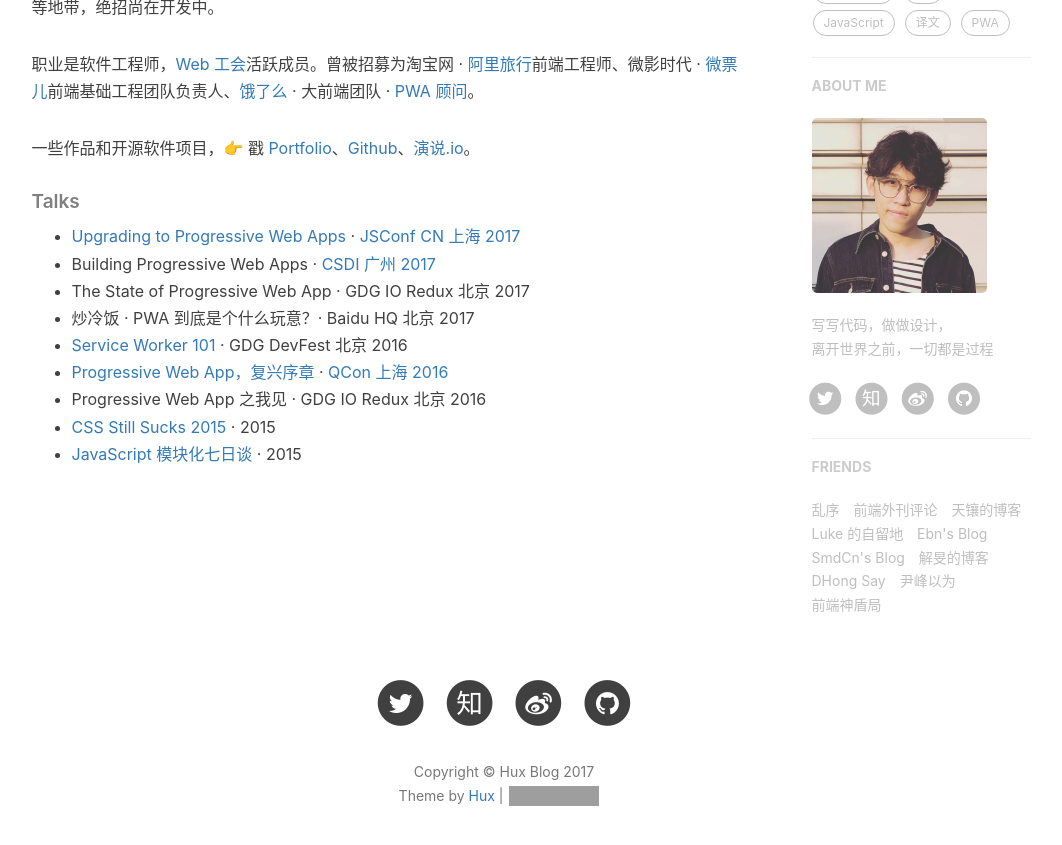
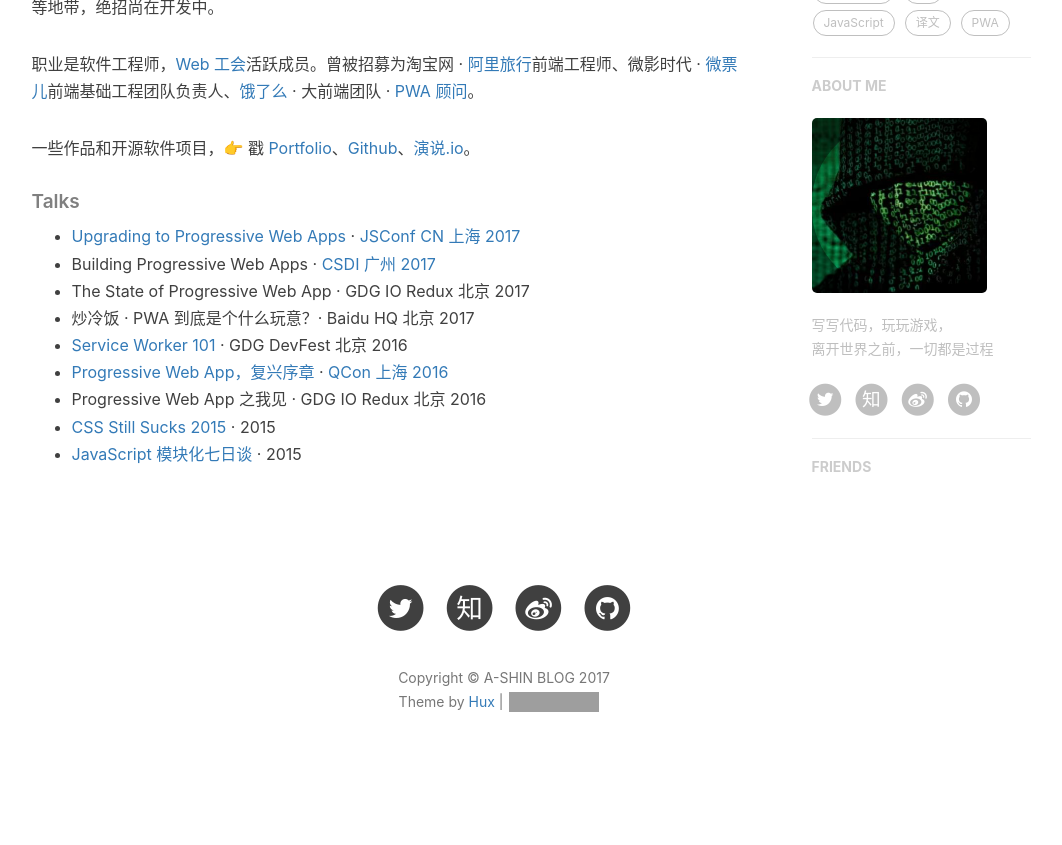
Before and after one commit to huangx916/huangx916.github.io, a Jekyll site: the page built from about.html, in a window 1280 px wide and 900 px high, scrolled down 636 px. Shown: the top 845 px of the window, without its empty margins (136-1198 px from the left). Built offline with Jekyll 4.4.1, drawn with Linux system fonts in a browser that asks for light colours; nearby versions of some CDN libraries; comment, search, counter and statistics services are not loaded; after the commit the page ends 1441 px from its top, so only the background shows below that; some of the changed lines change nothing that is shown; grey boxes are pictures that could not be loaded.

Commit message:
test blog

```diff
--- a/_config.yml
+++ b/_config.yml
@@ -1,22 +1,22 @@
 # Site settings
-title: Hux Blog
-SEOTitle: 黄玄的博客 | Hux Blog
+title: A-SHIN BLOG
+SEOTitle: A-SHIN的博客 | A-SHIN BLOG
 header-img: img/home-bg.jpg
-email: huxpro@gmail.com
-description: "关于前端与设计、黑客与画家 | 黄玄，Web & Mobile Lover，Software Engineer，UX Designer | 这里是 @Hux黄玄 的个人博客，与你一起发现更大的世界。"
-keyword: "黄玄, Hux黄玄, Hux, 鬼栈, huxpro, @huxpro, 黄玄的博客, Hux Blog, 博客, 个人网站, 互联网, Web, JavaScript, 前端, 设计"
-url: "https://huangxuan.me"              # your host, for absolute URL
+email: huangx916@163.com
+description: "游戏引擎、图形渲染 | A-SHIN，GameEngine Lover，Software | 这里是 @A-SHIN 的个人博客，与你一起发现更大的世界。"
+keyword: "A-SHIN, huangx916, Game, GameEngine, Graphics, Rendering"
+url: "https://huangx916.github.io/"              # your host, for absolute URL
 baseurl: ""                             # for example, '/blog' if your blog hosted on 'host/blog'
 
 
 
 # SNS settings
 RSS: false
-weibo_username:     huxpro
-zhihu_username:     huxpro
-github_username:    huxpro
-twitter_username:   huxpro
-#facebook_username:  huxpro
+weibo_username:     huangx916
+zhihu_username:     huangx916
+github_username:    huangx916
+twitter_username:   huangx916
+#facebook_username:  huangx916
 # linkedin_username:  firstname-lastname-idxxxx
 
 
@@ -48,7 +48,7 @@
 
 
 # Disqus settings
-disqus_username: hux
+disqus_username: huangx916
 
 # Netease setttings
 netease_comment: false
@@ -61,14 +61,14 @@
 
 # Google Analytics
 ga_track_id: 'UA-49627206-1'            # Format: UA-xxxxxx-xx
-ga_domain: huangxuan.me
+ga_domain: huangx916
 
 
 
 # Sidebar settings
 sidebar: true                           # whether or not using Sidebar.
-sidebar-about-description: "写写代码，做做设计，<br>离开世界之前，一切都是过程"
-sidebar-avatar: /img/avatar-hux.jpg      # use absolute URL, seeing it's used in both `/` and `/about/`
+sidebar-about-description: "写写代码，玩玩游戏，<br>离开世界之前，一切都是过程"
+sidebar-avatar: /img/avatar-ashin.png      # use absolute URL, seeing it's used in both `/` and `/about/`
 
 
 
@@ -90,34 +90,34 @@
     #     title: "Su",
     #     href: "http://su.gallery/"
     # },{
-        title: "乱序",
-        href: "http://mida.re/"
-    },{
-        title: "前端外刊评论",
-        href: "http://qianduan.guru/"
-    },{
-        title: "天镶的博客",
-        href: "http://lingyu.wang/"
-    },{
-        title: "Luke 的自留地",
-        href: "http://hmqk1995.github.io"
-    },{
-        title: "Ebn's Blog",
-        href: "http://ebnbin.com/"
-    },{
-        title: "SmdCn's Blog",
-        href: "http://blog.smdcn.net"
-    },{
-        title: "解旻的博客",
-        href: "http://xieminis.me/"
-    },{
-        title: "DHong Say",
-        href: "http://dhong.co"
-    },{
-        title: "尹峰以为",
-        href: "http://ingf.github.io/"
-    },{
-        title: "前端神盾局",
-        href: "http://wepiaofei.github.io/blog/"
+    #    title: "乱序",
+    #    href: "http://mida.re/"
+    #},{
+    #    title: "前端外刊评论",
+    #    href: "http://qianduan.guru/"
+    #},{
+    #    title: "天镶的博客",
+    #    href: "http://lingyu.wang/"
+    #},{
+    #    title: "Luke 的自留地",
+    #    href: "http://hmqk1995.github.io"
+    #},{
+    #    title: "Ebn's Blog",
+    #    href: "http://ebnbin.com/"
+    #},{
+    #    title: "SmdCn's Blog",
+    #    href: "http://blog.smdcn.net"
+    #},{
+    #    title: "解旻的博客",
+    #    href: "http://xieminis.me/"
+    #},{
+    #    title: "DHong Say",
+    #    href: "http://dhong.co"
+    #},{
+    #    title: "尹峰以为",
+    #    href: "http://ingf.github.io/"
+    #},{
+    #    title: "前端神盾局",
+    #    href: "http://wepiaofei.github.io/blog/"
     }
 ]
```
Also changed, not shown: img/avatar-ashin.png (added), img/avatar-hux.jpg (deleted).
